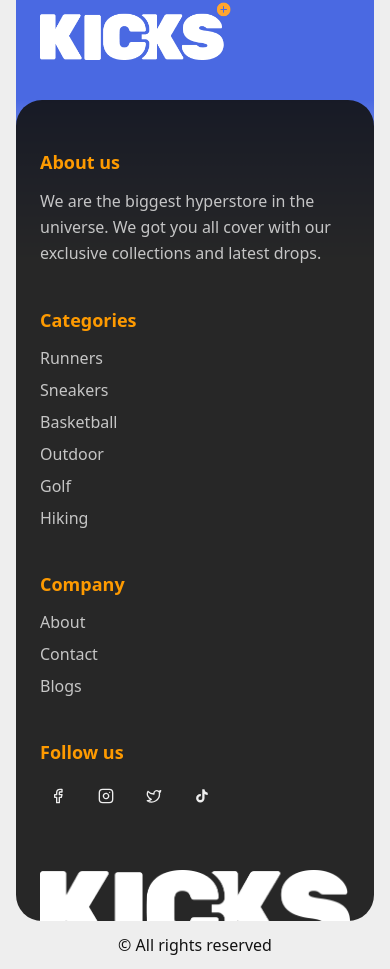
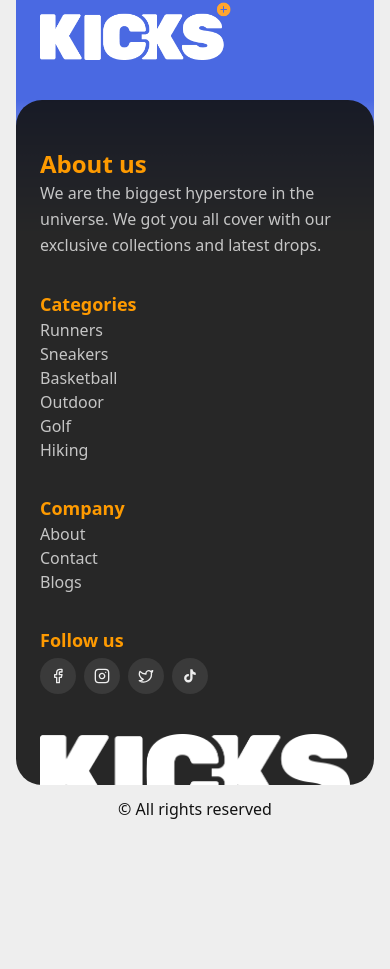
Before and after one commit to nadim-chowdhury/zs-test-app, a Next.js app: page / in a window 390 px wide. Shown: the part 2971-3940 px from the top of the page. After the commit the page ends 3804 px from the top, so only its background shows below. Built offline with nearby package versions, Linux system fonts and the light colour scheme; no server answers.

Commit message:
feat: add new `Footer` component including newsletter signup, navigation links, and social media icons.

```diff
--- a/components/common/footer.tsx
+++ b/components/common/footer.tsx
@@ -47,7 +47,7 @@ export default function Footer() {
 
   return (
     <footer className="container mx-auto">
-      {/* ── Newsletter Banner ── */}
+      {/* Newsletter Banner */}
       <div className="bg-primary rounded-t-3xl md:rounded-t-[48px] px-6 md:px-16 py-10 md:py-22 mx-4">
         <div className="container mx-auto flex flex-col md:flex-row items-start md:items-center justify-between gap-8">
           {/* Left copy */}
@@ -97,13 +97,13 @@ export default function Footer() {
         </div>
       </div>
 
-      {/* ── Dark Nav Section ── */}
+      {/* Dark Nav Section */}
       <div className="bg-linear-to-b from-primary to-transparent from-0% to-20% mx-4">
         <div className="bg-foreground/90 px-6 md:px-16 pt-12 pb-0 rounded-b-4xl rounded-t-4xl md:rounded-b-[48px] md:rounded-t-[48px]">
-          <div className="container mx-auto grid grid-cols-2 md:grid-cols-5 gap-10 md:gap-8 pb-6 md:pb-12">
+          <div className="container mx-auto grid grid-cols-2 md:grid-cols-5 gap-8 pb-6 md:pb-12">
             {/* About us */}
             <div className="col-span-2 ">
-              <h4 className="text-amber-500 font-bold text-lg md:text-3xl mb-3">
+              <h4 className="text-amber-500 font-bold text-2xl md:text-3xl md:not-only:mb-3">
                 About us
               </h4>
               <p className="text-background/80 leading-relaxed font-medium">
@@ -114,10 +114,10 @@ export default function Footer() {
 
             {/* Categories */}
             <div className="col-span-2 md:col-span-1">
-              <h4 className="text-amber-500 font-bold text-lg md:text-xl mb-3">
+              <h4 className="text-amber-500 font-bold text-lg md:text-xl md:mb-3">
                 Categories
               </h4>
-              <ul className="flex flex-col gap-2">
+              <ul className="flex flex-col md:gap-2">
                 {categories.map((item) => (
                   <li key={item.label}>
                     <Link
@@ -133,10 +133,10 @@ export default function Footer() {
 
             {/* Company */}
             <div className="col-span-2 md:col-span-1">
-              <h4 className="text-amber-500 font-bold text-lg md:text-xl mb-3">
+              <h4 className="text-amber-500 font-bold text-lg md:text-xl md:mb-3">
                 Company
               </h4>
-              <ul className="flex flex-col gap-2">
+              <ul className="flex flex-col md:gap-2">
                 {company.map((item) => (
                   <li key={item.label}>
                     <Link
@@ -152,17 +152,17 @@ export default function Footer() {
 
             {/* Follow us */}
             <div className="col-span-2 md:col-span-1">
-              <h4 className="text-amber-500 font-bold text-lg md:text-xl mb-3">
+              <h4 className="text-amber-500 font-bold text-lg md:text-xl mb-1 md:mb-3">
                 Follow us
               </h4>
-              <div className="flex items-center gap-3">
+              <div className="flex items-center gap-2 md:gap-3">
                 {socials.map(({ icon: Icon, href, label }) => (
                   <Link
                     key={label}
                     href={href}
                     target="_blank"
                     rel="noopener noreferrer"
-                    className="w-9 h-9 rounded-full flex items-center justify-center transition-colors"
+                    className="w-9 h-9 rounded-full flex items-center justify-center transition-colors bg-muted/10"
                     aria-label={label}
                   >
                     <Icon className="w-4 h-4 text-background" />
@@ -173,7 +173,7 @@ export default function Footer() {
                   href="https://tiktok.com"
                   target="_blank"
                   rel="noopener noreferrer"
-                  className="w-9 h-9 rounded-full flex items-center justify-center transition-colors"
+                  className="w-9 h-9 rounded-full flex items-center justify-center transition-colors bg-muted/10"
                   aria-label="TikTok"
                 >
                   <svg
@@ -189,7 +189,7 @@ export default function Footer() {
           </div>
 
           {/* ── Giant KICKS watermark ── */}
-          <div className="overflow-hidden flex items-center justify-center mt-8">
+          <div className="overflow-hidden flex items-center justify-center mt-4 md:mt-8">
             <Image
               src="/assets/logo_half.png"
               alt="KICKS"
```
